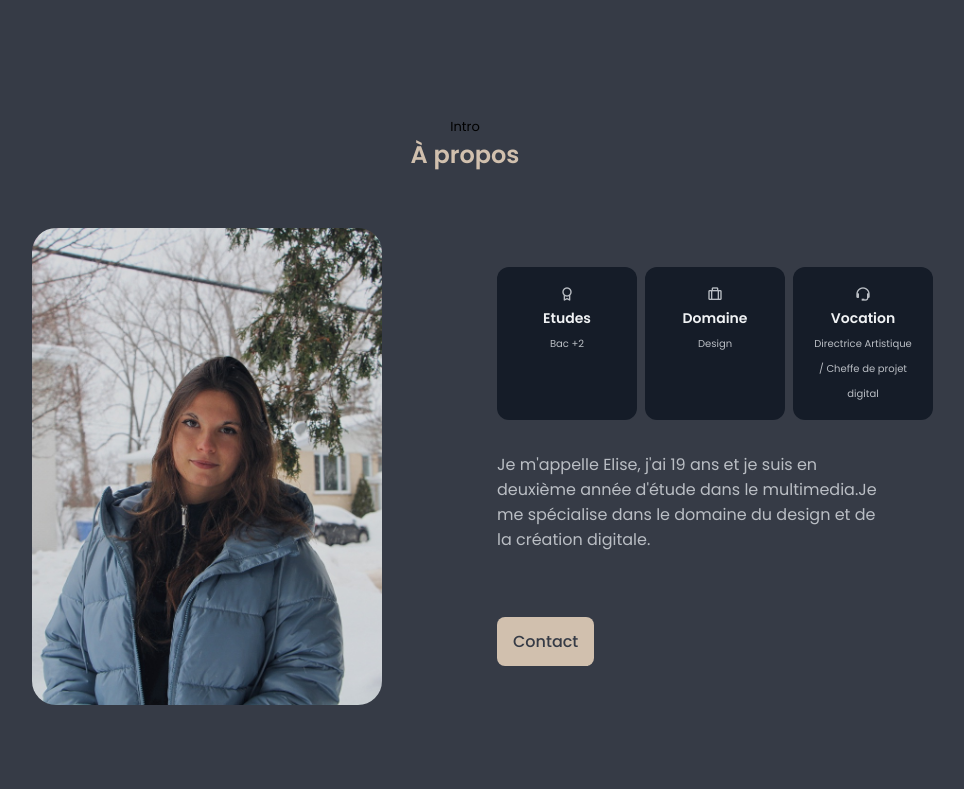
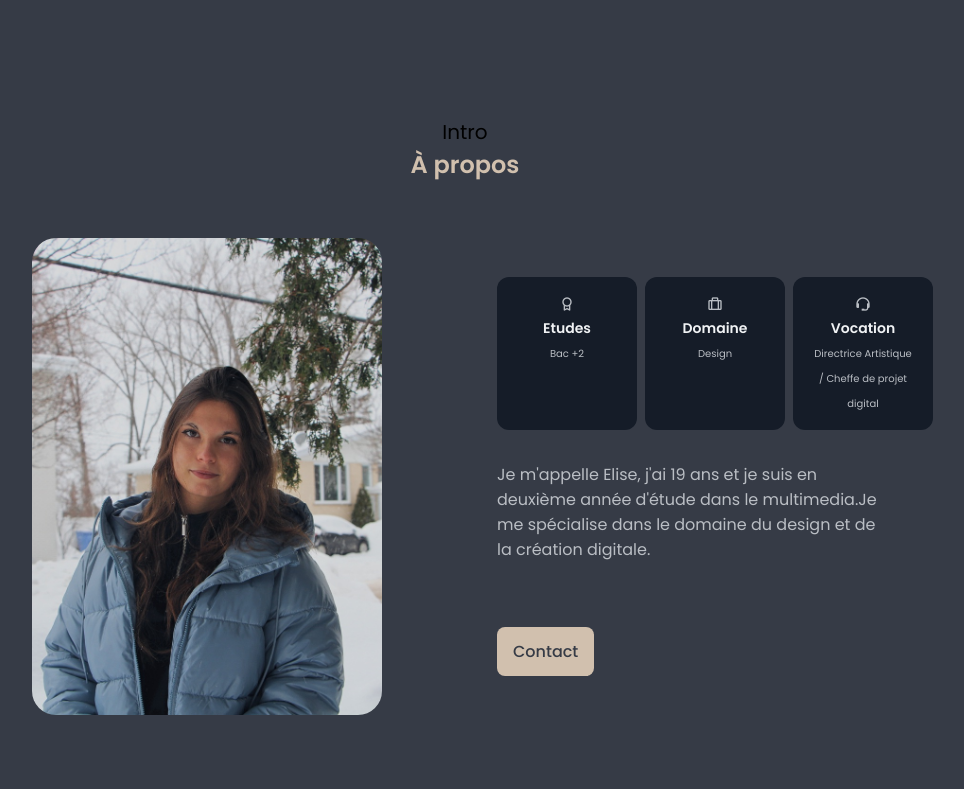
Before and after one commit to Elisebtf/Website, a plain HTML site: page index.html in a window 1280 px wide. Shown: the part 891-1680 px from the top of the page, without its empty margins (175-1139 px from the left). Drawn offline with nearby package versions, Linux system fonts and the light colour scheme.

Commit message:
Update styles.css

```diff
--- a/assets/css/styles.css
+++ b/assets/css/styles.css
@@ -178,7 +178,7 @@ body.light-theme{
 
 .section__subtitle {
   display: block;
-  font-size: var(--smaller-font-size);
+  font-size: 20px;
   color: var(--text-color-light);
 }
 
```
